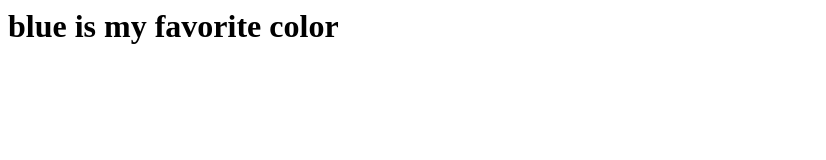
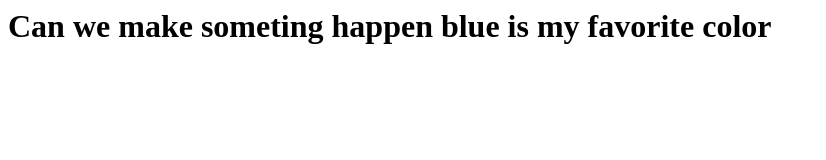
Before and after one commit to devops-dave/new_new_test, a plain HTML site: page index.html in a window 1280 px wide. Shown: the whole page, without its empty margins (0-826 px from the left). Drawn offline with Linux system fonts and the light colour scheme.

Commit message:
make something

```diff
--- a/index.html
+++ b/index.html
@@ -1,3 +1,4 @@
 <h1>
+Can we make someting happen
 blue is my favorite color
 <h2>
```
